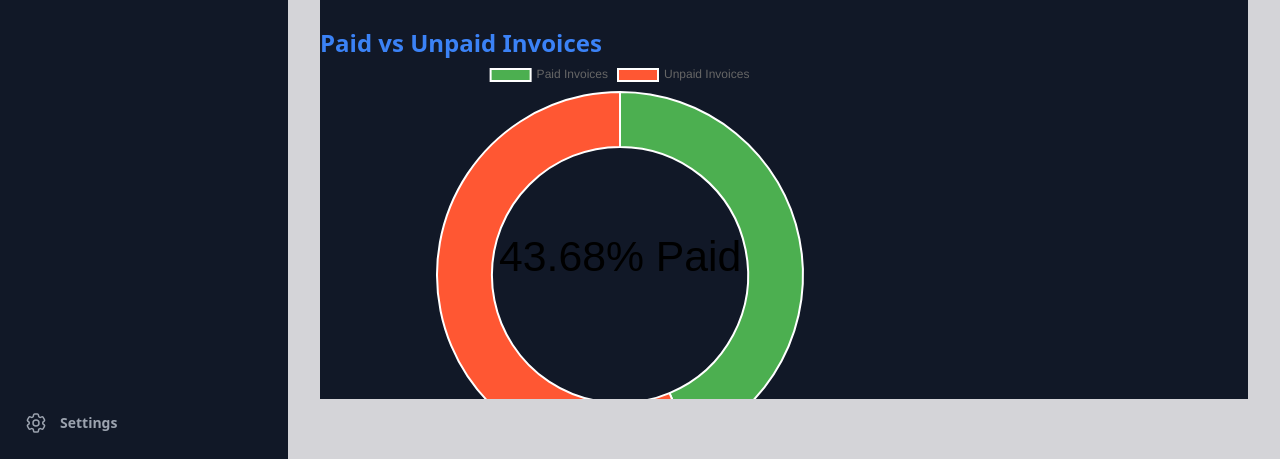
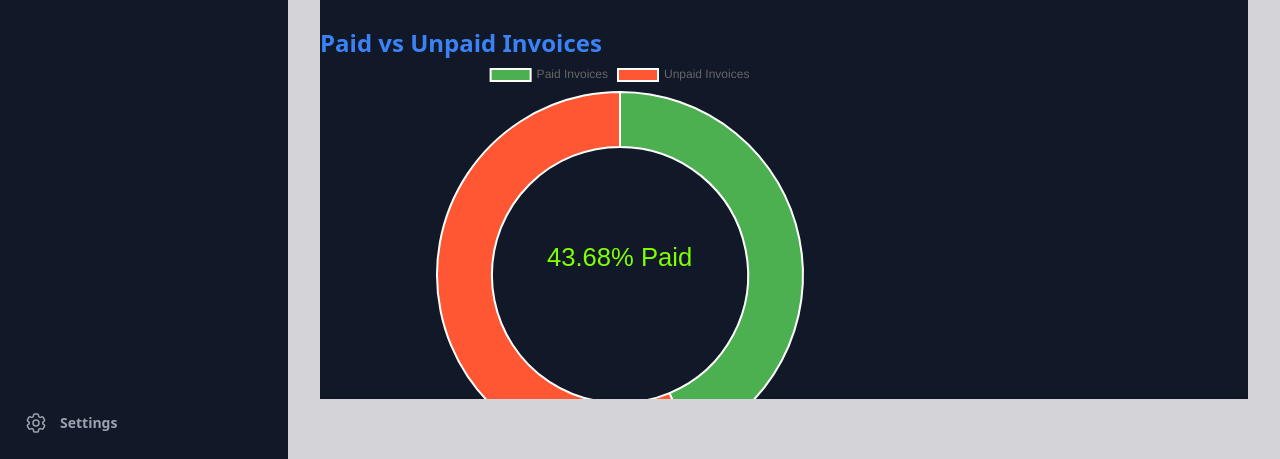
Before and after one commit to allan-nganga/django_invoice_generator, a Django app: page /reports/invoices/ in a window 1280 px wide. Shown: the part 802-1261 px from the top of the page. Run offline with Django 5.2, Linux system fonts and the light colour scheme; data comes from the database, SQL or seed files in the repository; style sheets or scripts are compiled from the project's sources; parts of the project's set-up code (start-up, migrations or seed data) failed here and were passed over; some libraries are stand-ins or nearby versions.

Commit message:
Changed donut percentage color

```diff
--- a/login/templates/reports/invoice_reports.html
+++ b/login/templates/reports/invoice_reports.html
@@ -132,9 +132,10 @@
                 const totalInvoices = {{ total_paid_amount|default:"0" }} + {{ total_unpaid_amount|default:"0" }};
                 const paidPercentage = (({{ total_paid_amount|default:"0" }} / totalInvoices) * 100).toFixed(2);
 
-                const fontSize = (height / 150).toFixed(2);
+                const fontSize = (height / 250).toFixed(2);
                 ctx.font = `${fontSize}em sans-serif`;
                 ctx.textBaseline = "middle";
+                ctx.fillStyle = "#7FFF00";
 
                 const text = `${paidPercentage}% Paid`,
                     textX = Math.round((width - ctx.measureText(text).width) / 2),
```
